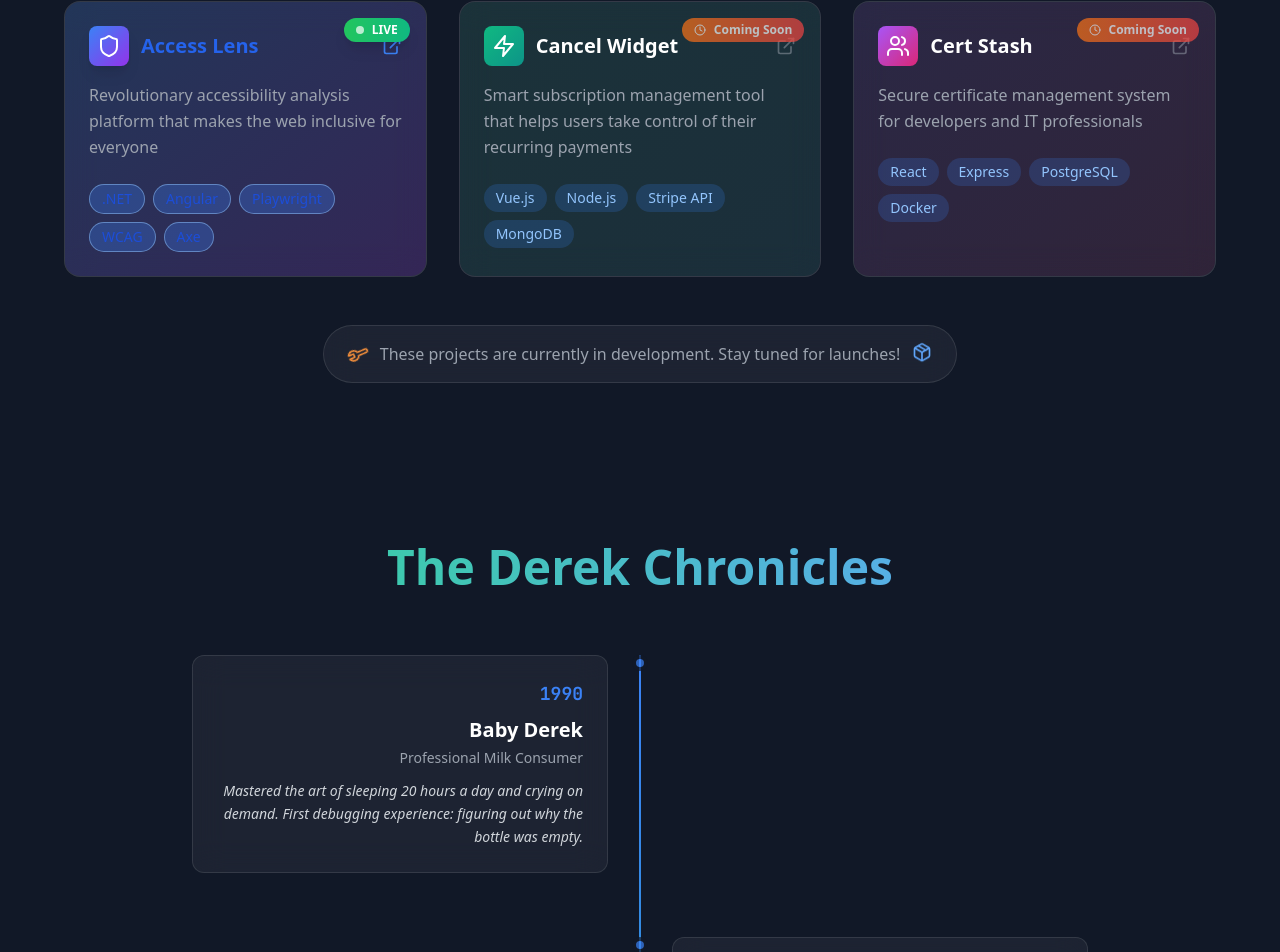
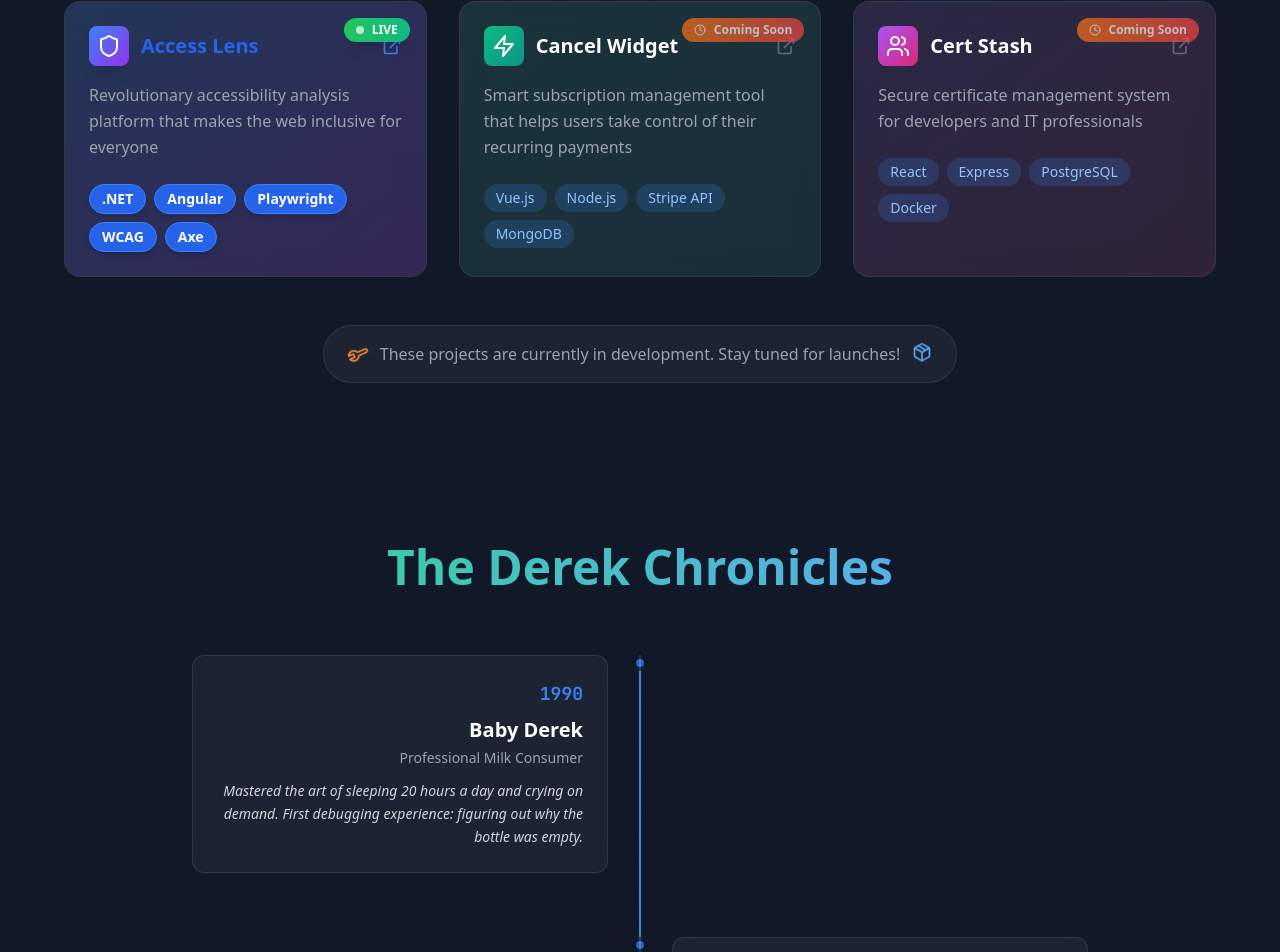
Before and after one commit to derekbolyard/PersonalSite, a React (Vite) app: page / in a window 1280 px wide. Shown: the part 1543-2495 px from the top of the page. Built offline with nearby package versions, Linux system fonts and the light colour scheme.

Commit message:
Make Access Lens tech tags more visible

```diff
--- a/src/components/portfolio/ProjectsSection.tsx
+++ b/src/components/portfolio/ProjectsSection.tsx
@@ -111,7 +111,7 @@ export default function ProjectsSection({ isDarkMode }: ProjectsSectionProps) {
                         key={tech}
                         className={`px-3 py-1 text-sm rounded-full font-medium transition-all duration-300 hover:scale-105 ${
                           isAccessLens
-                            ? 'bg-blue-500/30 text-blue-700 hover:bg-blue-500/40 border border-blue-300/50'
+                            ? 'bg-blue-600 text-white hover:bg-blue-700 border border-blue-500 shadow-md font-semibold'
                             :
                           isDarkMode
                             ? 'bg-blue-500/20 text-blue-300 hover:bg-blue-500/30'
```
